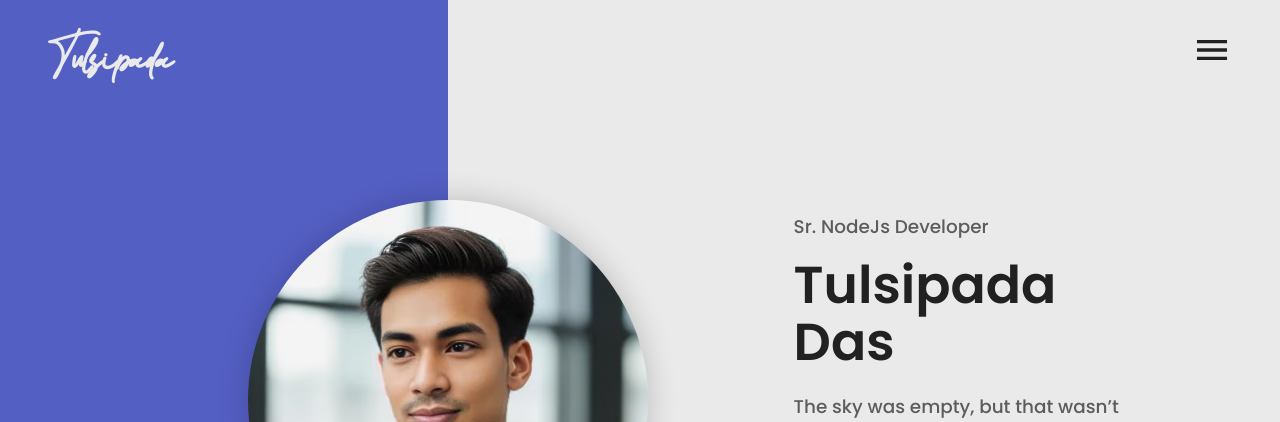
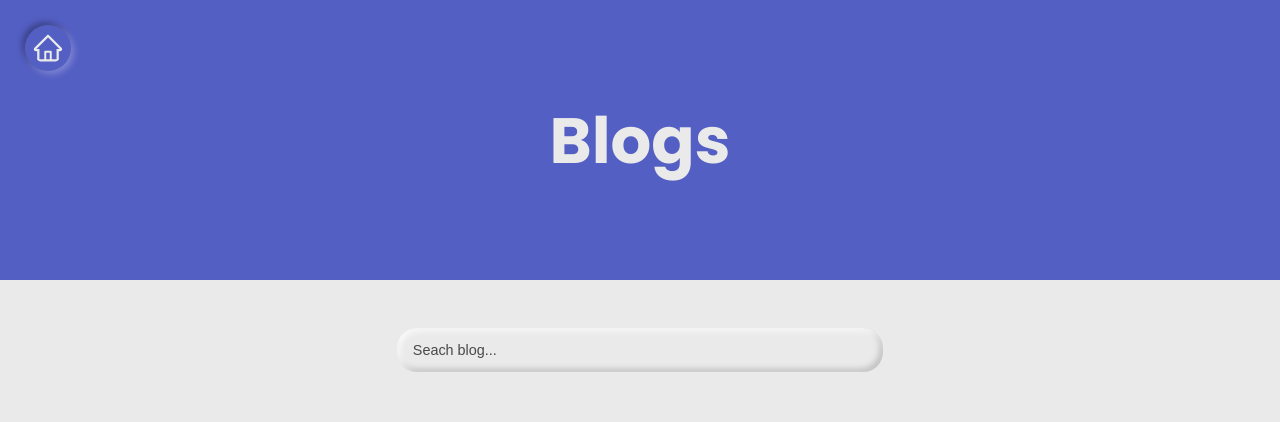
Before and after one commit to tulsipadadas/tulsipada.github.io, a React (Create React App) app: page /blog in a window 1280 px wide. Before the commit this address led to /. Shown: the top 422 px of the page. Built offline with nearby package versions, Linux system fonts and the light colour scheme; grey boxes are pictures that could not be loaded; a web font is replaced by a local one.

Commit message:
fixed Accessibility

```diff
--- a/src/App.js
+++ b/src/App.js
@@ -26,7 +26,7 @@ function App() {
         <ScrollToTop/>
         <Switch>
           <Route path="/" exact component={Main} />
-          {/* <Route path="/blog" exact component={BlogPage} /> */}
+          <Route path="/blog" exact component={BlogPage} />
           <Route path="/projects" exact component={ProjectPage} />
           <Redirect to="/" />
         </Switch>
```
